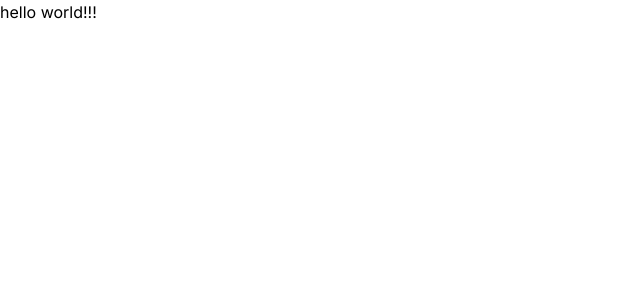
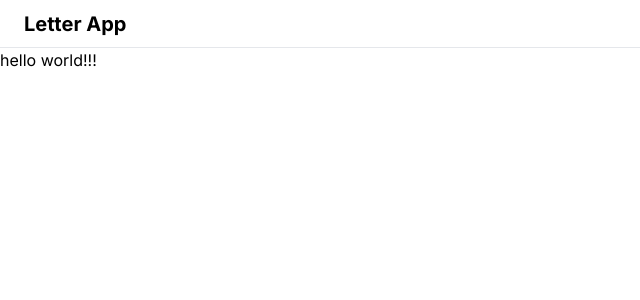
Before and after one commit to Bayathy/letter-app, a Next.js app: page /home in a window 1280 px wide. Shown: the top 300 px of the page, without its empty margins (0-640 px from the left). Built offline with nearby package versions, Linux system fonts and the light colour scheme.

Commit message:
簡単なヘッダーの追加

```diff
--- a/src/app/(route)/layout.tsx
+++ b/src/app/(route)/layout.tsx
@@ -1,5 +1,7 @@
 import "../globals.css";
 import { Inter } from "next/font/google";
+
+import Header from "../components/common/header";
 
 import type { Metadata } from "next";
 
@@ -17,7 +19,10 @@ export default function RootLayout({
 }) {
   return (
     <html lang="ja">
-      <body className={inter.className}>{children}</body>
+      <body className={inter.className}>
+        <Header />
+        {children}
+      </body>
     </html>
   );
 }
--- /dev/null
+++ b/src/app/components/common/header.tsx
@@ -0,0 +1,11 @@
+const Header = () => {
+  return (
+    <div className="h-12 flex items-center justify-between pl-6 bg-white border-b border-gray-200">
+      <button>
+        <p className="text-xl font-bold">Letter App</p>
+      </button>
+    </div>
+  );
+}
+
+export default Header;
```
Also changed, not shown: src/service/common.ts (deleted, +0 -17 lines), src/service/stroke.ts (deleted, +0 -34 lines).
